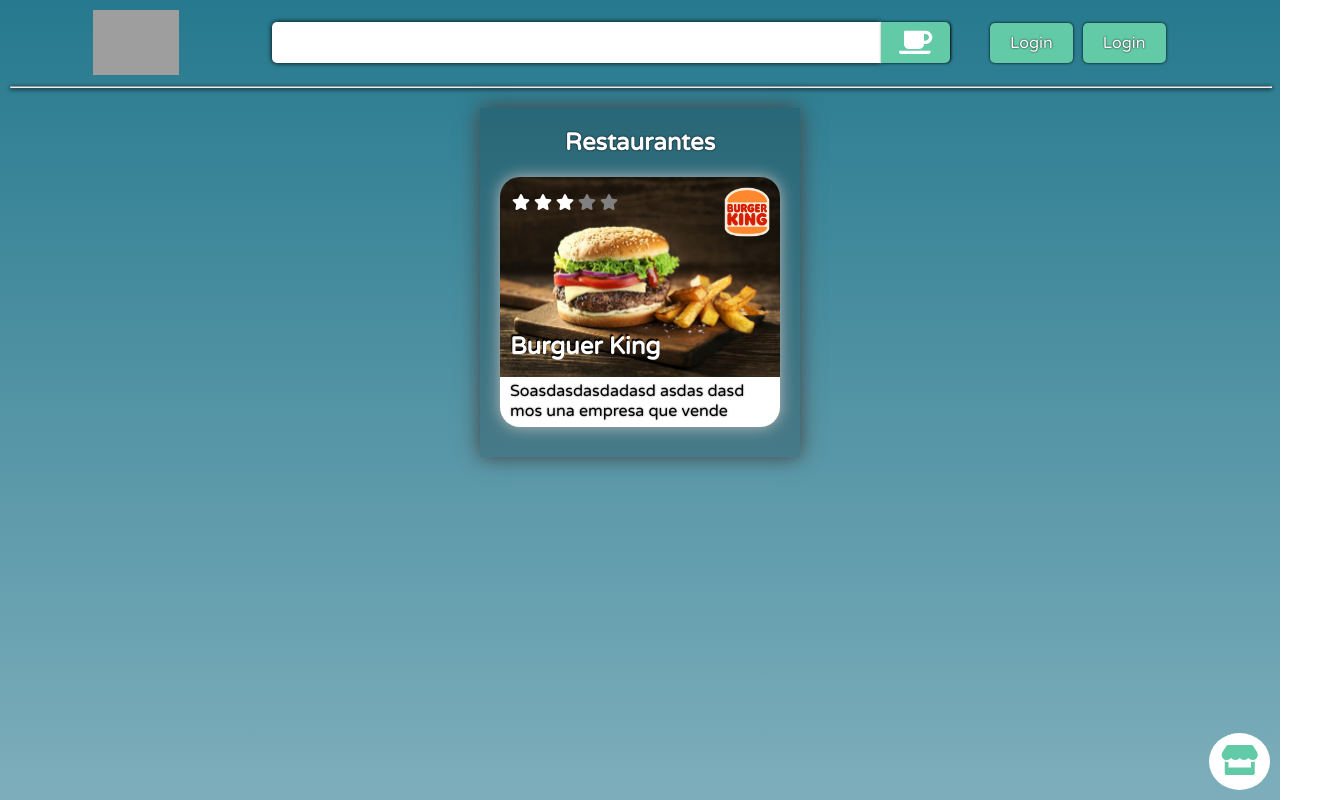
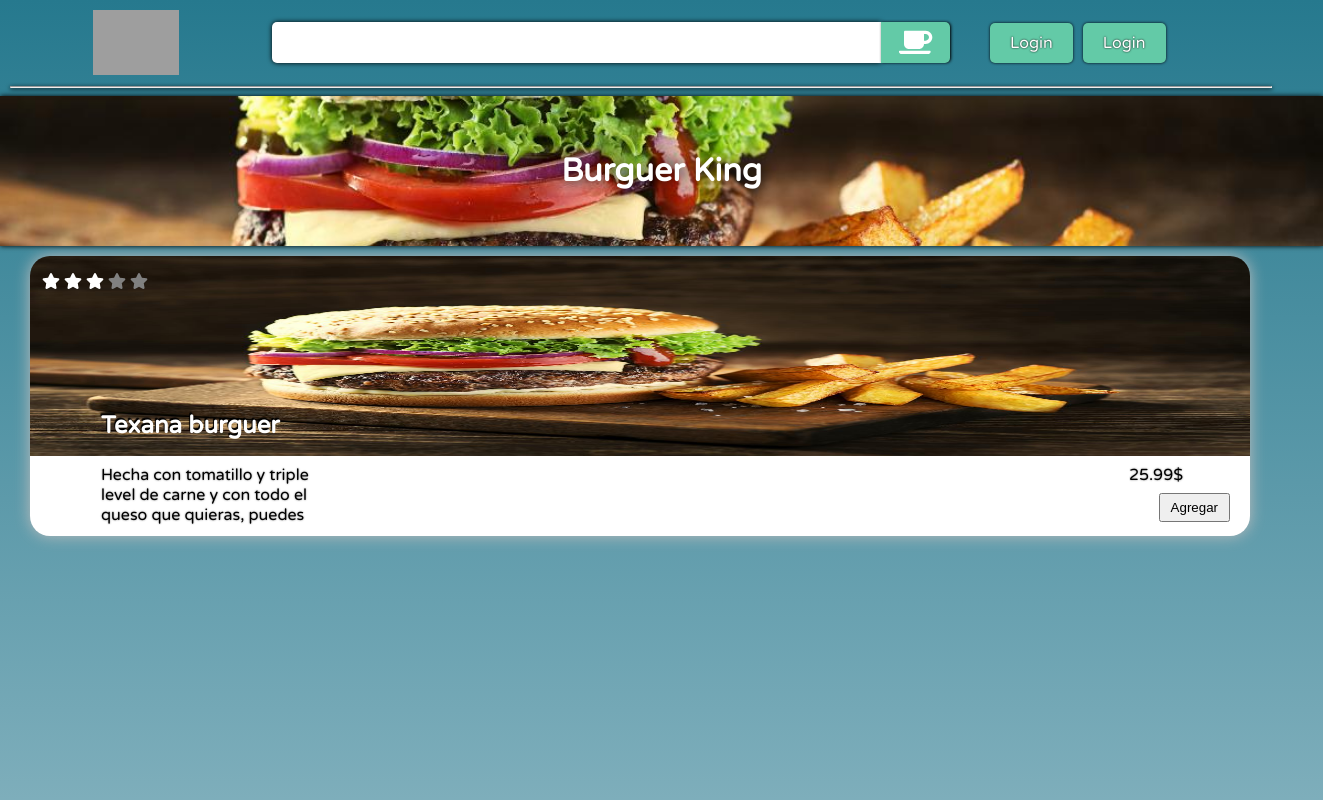
Before and after one commit to Diazcas/proyectoSE, an Angular app in the folder proyectoSE/: page / in a window 1280 px wide. Shown: the whole page, 1323 px wide, since content can reach past the window. Built offline with nearby package versions, Linux system fonts and the light colour scheme; grey boxes are pictures that could not be loaded.

Commit message:
detalleProducto

```diff
--- a/proyectoSE/src/app/app.component.html
+++ b/proyectoSE/src/app/app.component.html
@@ -7,7 +7,11 @@
     <app-about></app-about>
 </div> -->
 
-<div id="cliente">
+<!-- <div id="cliente">
     <app-nav></app-nav>
     <app-todas-cat></app-todas-cat>
+</div> -->
+
+<div id="company-detail">
+    <app-company-detail></app-company-detail>
 </div>
--- a/proyectoSE/src/app/app.module.ts
+++ b/proyectoSE/src/app/app.module.ts
@@ -9,6 +9,7 @@
 import { CategoriasComponent } from './categorias/categorias.component';
 import { AboutComponent } from './about/about.component';
 import { TodasCatComponent } from './todas-cat/todas-cat.component';
+import { CompanyDetailComponent } from './company-detail/company-detail.component';
 
 @NgModule({
   declarations: [
@@ -17,7 +18,8 @@
     NavCategoriasComponent,
     CategoriasComponent,
     AboutComponent,
-    TodasCatComponent
+    TodasCatComponent,
+    CompanyDetailComponent
   ],
   imports: [
     BrowserModule,
--- a/proyectoSE/src/app/categorias/categorias.component.css
+++ b/proyectoSE/src/app/categorias/categorias.component.css
@@ -34,7 +34,7 @@
   overflow-x: hidden;
 }
 
-.empresaCont {
+.objetoCont {
   float: left;
   width: 300px;
   background-image: url(../../assets/img/burguer-banner.jpg);
@@ -51,12 +51,12 @@
   transition: box-shadow 0.5s ease;
 }
 
-.empresaCont:hover{
+.objetoCont:hover{
   cursor: pointer;
   box-shadow: 0px 0px 15px black;
 }
 
-.empresaCont:last-child {
+.objetoCont:last-child {
   margin-right: 20px;
 }
 
@@ -76,14 +76,14 @@
   height: 100%;
 }
 
-.detalleEmpresa {
+.objetoDetalle {
   margin-top: 155px;
   width: 280px;
   margin-left: auto;
   margin-right: auto;
 }
 
-.detalleEmpresa p {
+.objetoDetalle p {
   margin: 0;
   color: black;
   padding: 0px 10px;
@@ -92,7 +92,7 @@
   text-shadow: 0px 0px 2px grey;
 }
 
-.detalleEmpresa h2 {
+.objetoDetalle h2 {
   text-shadow: -1px -2px 1px black;
 }
 
--- a/proyectoSE/src/app/categorias/categorias.component.html
+++ b/proyectoSE/src/app/categorias/categorias.component.html
@@ -5,7 +5,7 @@
                 <h1>Comidas</h1>
             </div>
             <div class="empresasCont">
-                <div class="empresaCont">
+                <div class="objetoCont">
                     <p class="calificacion">
                         <fa-icon class="active" [icon]="faStar"></fa-icon>
                         <fa-icon class="active" [icon]="faStar"></fa-icon>
@@ -16,13 +16,13 @@
                     <div class="empresaLogo">
                         <img src="../../assets/img/burguer-logo.png" alt="">
                     </div>
-                    <div class="detalleEmpresa">
+                    <div class="objetoDetalle">
                         <h2>Burguer King</h2>
                         <p class="descripcion"> Soasdasdasdadasd asdas dasd mos una empresa que vende hamburguesas delis</p>
 
                     </div>
                 </div>
-                <div class="empresaCont">
+                <div class="objetoCont">
                     <p class="calificacion">
                         <fa-icon class="active" [icon]="faStar"></fa-icon>
                         <fa-icon class="active" [icon]="faStar"></fa-icon>
@@ -33,13 +33,13 @@
                     <div class="empresaLogo">
                         <img src="" alt="">
                     </div>
-                    <div class="detalleEmpresa">
+                    <div class="objetoDetalle">
                         <h2>Burguer King</h2>
                         <p class="descripcion"> Somos una empresa que vende hamburguesas delis</p>
 
                     </div>
                 </div>
-                <div class="empresaCont">
+                <div class="objetoCont">
                     <p class="calificacion">
                         <fa-icon class="active" [icon]="faStar"></fa-icon>
                         <fa-icon class="active" [icon]="faStar"></fa-icon>
@@ -50,7 +50,7 @@
                     <div class="empresaLogo">
                         <img src="" alt="">
                     </div>
-                    <div class="detalleEmpresa">
+                    <div class="objetoDetalle">
                         <h2>Burguer King</h2>
                         <p class="descripcion"> Somos una empresa que vende hamburguesas delis</p>
 
--- /dev/null
+++ b/proyectoSE/src/app/company-detail/company-detail.component.css
@@ -0,0 +1,123 @@
+.banner{
+  width: 105%;
+  height: 150px;
+  margin-left: -10px;
+  box-shadow: 0px 0px 5px black;
+  position: relative;
+  margin-bottom: 10px;
+  overflow: hidden;
+  background-image: url(../../assets/img/burguer-banner.jpg);
+  background-size: 100% auto;
+  background-position: center;
+}
+
+.banner .nombreCompany{
+  position: absolute;
+  top: 0;
+  bottom: 0;
+  left: 0;
+  right: 0;
+  margin: auto;
+  width: max-content;
+  height: min-content;
+}
+
+.banner h1{
+  text-shadow: 0px 0px 15px black;
+}
+
+.banner img{
+  width: 100%;
+  margin: auto;
+}
+
+fa-icon {
+  color: grey;
+  margin: 0px 2px;
+}
+
+fa-icon.active {
+  color: white;
+}
+
+.objetoCont {
+  margin: 30px 20px;
+  background-image: url(../../assets/img/burguer-banner.jpg);
+  background-color: white;
+  background-size: 100% 200px;
+  background-repeat: no-repeat;
+  background-position: top center;
+  height: 280px;
+  border-radius: 20px;
+  overflow: auto;
+  box-shadow: 0px 0px 15px rgb(189, 189, 189);
+  transition: box-shadow 0.5s ease;
+}
+
+.objetoCont:first-child {
+  margin-top: 0px;
+}
+
+.objetoCont:hover {
+  cursor: pointer;
+  box-shadow: 0px 0px 15px black;
+}
+
+.objetoCont:last-child {
+  margin-right: 20px;
+}
+
+.calificacion {
+  float: left;
+  margin-left: 10px;
+}
+
+.empresaLogo {
+  float: right;
+  height: 50px;
+  margin-right: 10px;
+  margin-top: 10px;
+}
+
+.empresaLogo img {
+  height: 100%;
+}
+
+.objetoDetalle {
+  margin-top: 155px;
+  width: 90%;
+  margin-left: auto;
+  margin-right: auto;
+}
+
+.objetoDetalle p {
+  margin: 0;
+  color: black;
+  padding: 0px 10px;
+  height: 60px;
+  overflow: hidden;
+  text-shadow: 0px 0px 2px grey;
+  width: 80%;
+  max-width: 225px;
+}
+
+.objetoDetalle h2 {
+  text-shadow: -1px -2px 1px black;
+  padding: 0px 10px;
+  margin-bottom: 25px;
+}
+
+.objetoDetalle .precio {
+  float: right;
+  width: 60px;
+  padding: 0px;
+  margin: 0px;
+  margin-top: -60px;
+}
+
+.objetoCont button{
+  float: right;
+  margin-right: 20px;
+  margin-top: -32px;
+  padding: 5px 10px;
+}
--- /dev/null
+++ b/proyectoSE/src/app/company-detail/company-detail.component.html
@@ -0,0 +1,25 @@
+<app-nav></app-nav>
+<div class="companyCont">
+    <div class="banner">
+        <div class="nombreCompany">
+            <h1>Burguer King</h1>
+        </div>
+    </div>
+    <div id="menu">
+        <div class="objetoCont">
+            <p class="calificacion">
+                <fa-icon class="active" [icon]="faStar"></fa-icon>
+                <fa-icon class="active" [icon]="faStar"></fa-icon>
+                <fa-icon class="active" [icon]="faStar"></fa-icon>
+                <fa-icon class="" [icon]="faStar"></fa-icon>
+                <fa-icon class="" [icon]="faStar"></fa-icon>
+            </p>
+            <div class="objetoDetalle">
+                <h2>Texana burguer</h2>
+                <p class="descripcion"> Hecha con tomatillo y triple level de carne y con todo el queso que quieras, puedes agregar a tu disposicion</p>
+                <p class="precio">25.99$</p>
+            </div>
+            <button>Agregar</button>
+        </div>
+    </div>
+</div>
--- /dev/null
+++ b/proyectoSE/src/app/company-detail/company-detail.component.ts
@@ -0,0 +1,21 @@
+import { Component, OnInit } from '@angular/core';
+import { faStar , faStore , faUtensils, faTools, faPrescriptionBottleAlt,  } from '@fortawesome/free-solid-svg-icons';
+
+@Component({
+  selector: 'app-company-detail',
+  templateUrl: './company-detail.component.html',
+  styleUrls: ['./company-detail.component.css']
+})
+export class CompanyDetailComponent implements OnInit {
+  faStar = faStar;
+  faStore = faStore;
+  faUtensils = faUtensils;
+  faTools = faTools;
+  faPrescriptionBottleAlt = faPrescriptionBottleAlt;
+
+  constructor() { }
+
+  ngOnInit(): void {
+  }
+
+}
--- a/proyectoSE/src/app/todas-cat/todas-cat.component.css
+++ b/proyectoSE/src/app/todas-cat/todas-cat.component.css
@@ -25,7 +25,7 @@
   overflow: hidden;
 }
 
-.empresaCont {
+.objetoCont {
   margin: 30px 20px;
   background-image: url(../../assets/img/burguer-banner.jpg);
   background-color: white;
@@ -38,16 +38,16 @@
   transition: box-shadow 0.5s ease;
 }
 
-.empresaCont:first-child {
+.objetoCont:first-child {
   margin-top: 0px;
 }
 
-.empresaCont:hover {
+.objetoCont:hover {
   cursor: pointer;
   box-shadow: 0px 0px 15px black;
 }
 
-.empresaCont:last-child {
+.objetoCont:last-child {
   margin-right: 20px;
 }
 
@@ -67,14 +67,14 @@
   height: 100%;
 }
 
-.detalleEmpresa {
+.objetoDetalle {
   margin-top: 155px;
   width: 280px;
   margin-left: auto;
   margin-right: auto;
 }
 
-.detalleEmpresa p {
+.objetoDetalle p {
   margin: 0;
   color: black;
   padding: 0px 10px;
@@ -83,7 +83,7 @@
   text-shadow: 0px 0px 2px grey;
 }
 
-.detalleEmpresa h2 {
+.objetoDetalle h2 {
   text-shadow: -1px -2px 1px black;
   padding: 0px 10px;
 }
--- a/proyectoSE/src/app/todas-cat/todas-cat.component.html
+++ b/proyectoSE/src/app/todas-cat/todas-cat.component.html
@@ -5,7 +5,7 @@
                 <h1>Restaurantes</h1>
             </div>
             <div class="empresasCont">
-                <div class="empresaCont">
+                <div class="objetoCont">
                     <p class="calificacion">
                         <fa-icon class="active" [icon]="faStar"></fa-icon>
                         <fa-icon class="active" [icon]="faStar"></fa-icon>
@@ -16,7 +16,7 @@
                     <div class="empresaLogo">
                         <img src="../../assets/img/burguer-logo.png" alt="">
                     </div>
-                    <div class="detalleEmpresa">
+                    <div class="objetoDetalle">
                         <h2>Burguer King</h2>
                         <p class="descripcion"> Soasdasdasdadasd asdas dasd mos una empresa que vende hamburguesas delis</p>
                     </div>
```
